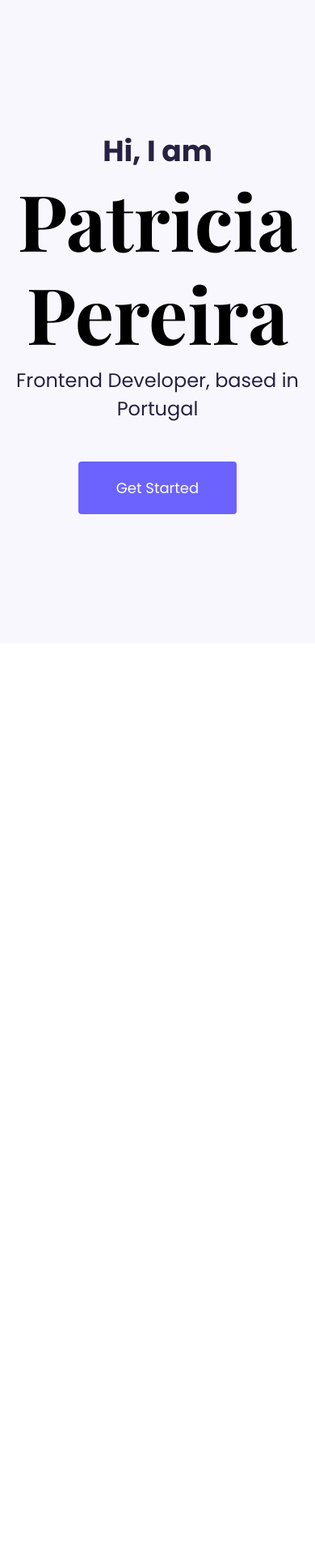
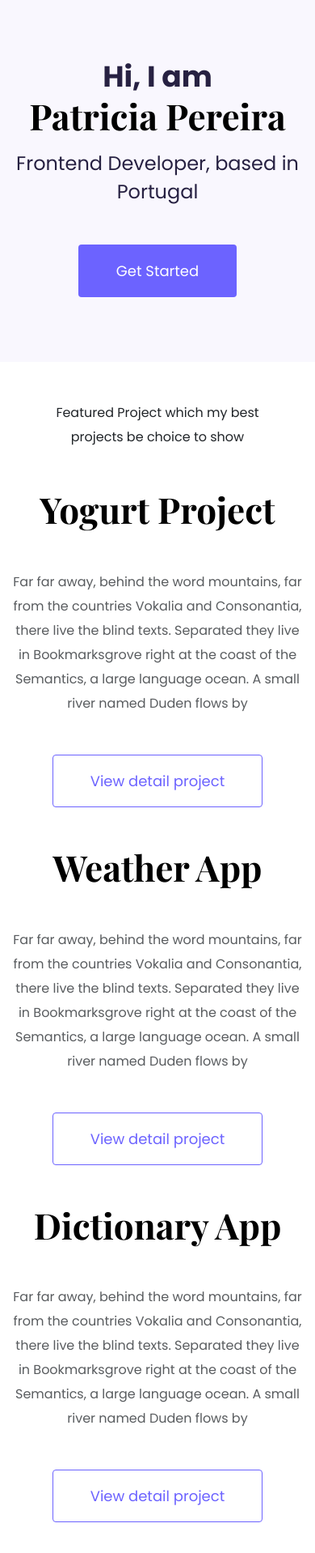
Before and after one commit to tetianattl/ttl-portfolio-project, a plain HTML site: page index.html in a window 390 px wide. Shown: the whole page at 81% size. Before the commit the page ends 844 px from the top, so only its background shows below. Drawn offline with nearby package versions, Linux system fonts and the light colour scheme.

Commit message:
Integrated homepage content desing

```diff
--- a/css/styles.css
+++ b/css/styles.css
@@ -23,10 +23,17 @@ h6 {
 
 h1 {
   font-size: 96px;
+  line-height: 1.5;
+}
+
+h2 {
+  font-size: 64px;
 }
 
 p {
   font-weight: normal;
+  font-size: 16px;
+  line-height: 30px;
 }
 
 .hero {
@@ -56,4 +63,35 @@ p {
   color: #ffffff;
   font-size: 18px;
   padding: 18px 46px;
+  line-height: 27px;
 }
+
+.btn-branding-outline {
+  color: var(--branding-color);
+  border: 1px solid var(--branding-color);
+  border-radius: 4px;
+  font-size: 18px;
+  padding: 18px 46px;
+  line-height: 27px;
+}
+
+.project-description {
+  padding: 120px 30px;
+}
+
+@media (max-width: 960px) {
+  h1 {
+    font-size: 44px;
+    line-height: 1.5;
+  }
+  h2 {
+    font-size: 44px;
+  }
+  .hero {
+    padding: 80px 20px;
+  }
+  .project-description {
+    padding: 0;
+    text-align: center;
+  }
+}
--- a/index.html
+++ b/index.html
@@ -38,5 +38,61 @@
         <a href="#" class="btn btn-branding">Get Started</a>
       </div>
     </div>
+    <p class="text-center m-5">
+      Featured Project which my best projects be choice to show
+    </p>
+    <div class="container">
+      <div class="row mb-5">
+        <div class="col d-none d-lg-block">
+          <img src="/images/Yogurt.png" alt="" class="img-fluid" />
+        </div>
+        <div class="col">
+          <div class="project-description">
+            <h2 class="mb-5">Yogurt Project</h2>
+            <p class="mb-5 text-muted">
+              Far far away, behind the word mountains, far from the countries
+              Vokalia and Consonantia, there live the blind texts. Separated
+              they live in Bookmarksgrove right at the coast of the Semantics, a
+              large language ocean. A small river named Duden flows by
+            </p>
+            <a href="#" class="btn btn-branding-outline">View detail project</a>
+          </div>
+        </div>
+      </div>
+      <div class="row mb-5">
+        <div class="col">
+          <div class="project-description">
+            <h2 class="mb-5">Weather App</h2>
+            <p class="mb-5 text-muted">
+              Far far away, behind the word mountains, far from the countries
+              Vokalia and Consonantia, there live the blind texts. Separated
+              they live in Bookmarksgrove right at the coast of the Semantics, a
+              large language ocean. A small river named Duden flows by
+            </p>
+            <a href="#" class="btn btn-branding-outline">View detail project</a>
+          </div>
+        </div>
+        <div class="col d-none d-lg-block">
+          <img src="/images/Weather.png" alt="" class="img-fluid" />
+        </div>
+      </div>
+      <div class="row mb-5">
+        <div class="col d-none d-lg-block">
+          <img src="/images/Dictionary.png" alt="" class="img-fluid" />
+        </div>
+        <div class="col">
+          <div class="project-description">
+            <h2 class="mb-5">Dictionary App</h2>
+            <p class="mb-5 text-muted">
+              Far far away, behind the word mountains, far from the countries
+              Vokalia and Consonantia, there live the blind texts. Separated
+              they live in Bookmarksgrove right at the coast of the Semantics, a
+              large language ocean. A small river named Duden flows by
+            </p>
+            <a href="#" class="btn btn-branding-outline">View detail project</a>
+          </div>
+        </div>
+      </div>
+    </div>
   </body>
 </html>
```
Also changed, not shown: images/Dictionary.png (added), images/Weather.png (added), images/Yogurt.png (added).
